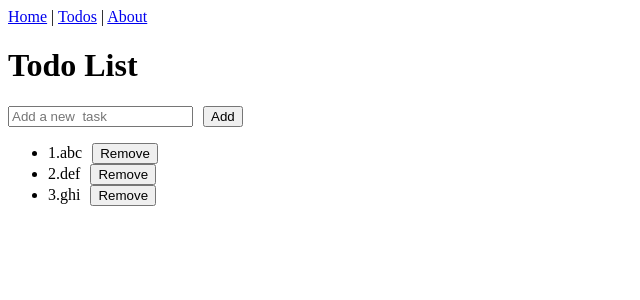
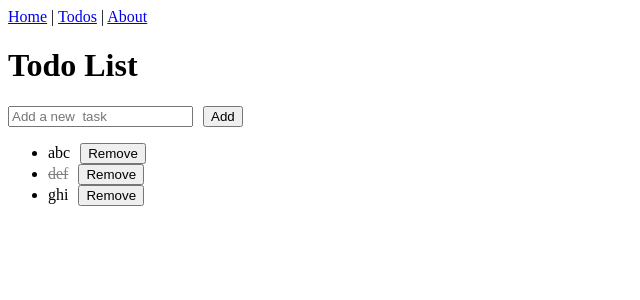
Before and after one commit to KSPSSW/webPro_Lab3, a Vue app: page /todos in a window 1280 px wide. Shown: the top 300 px of the page, without its empty margins (0-640 px from the left). Built offline with nearby package versions, Linux system fonts and the light colour scheme; the HTML template or start-up script is replaced by a standard one.

Commit message:
Add toggle button

```diff
--- a/src/views/TodoListView.vue
+++ b/src/views/TodoListView.vue
@@ -9,7 +9,7 @@
     /><button @click="addTodo">Add</button>
     <ul>
       <li v-for="(todo, index) in todos" v-bind:key="index">
-        <span>{{ index + 1 }}.</span><span>{{ todo.text }}</span>
+        <span :class="{ completed: todo.completed }" @click="toggle(index)">{{ todo.text }}</span>
         <button @click="removeTodo(index)">Remove</button>
       </li>
     </ul>
@@ -33,6 +33,9 @@ function addTodo() {
 function removeTodo(index: number) {
   todos.value.splice(index, 1)
 }
+function toggle(index: number) {
+  todos.value[index].completed = !todos.value[index].completed
+}
 const todos = ref<Todo[]>([
   { text: 'abc', completed: false },
   { text: 'def', completed: true },
```
